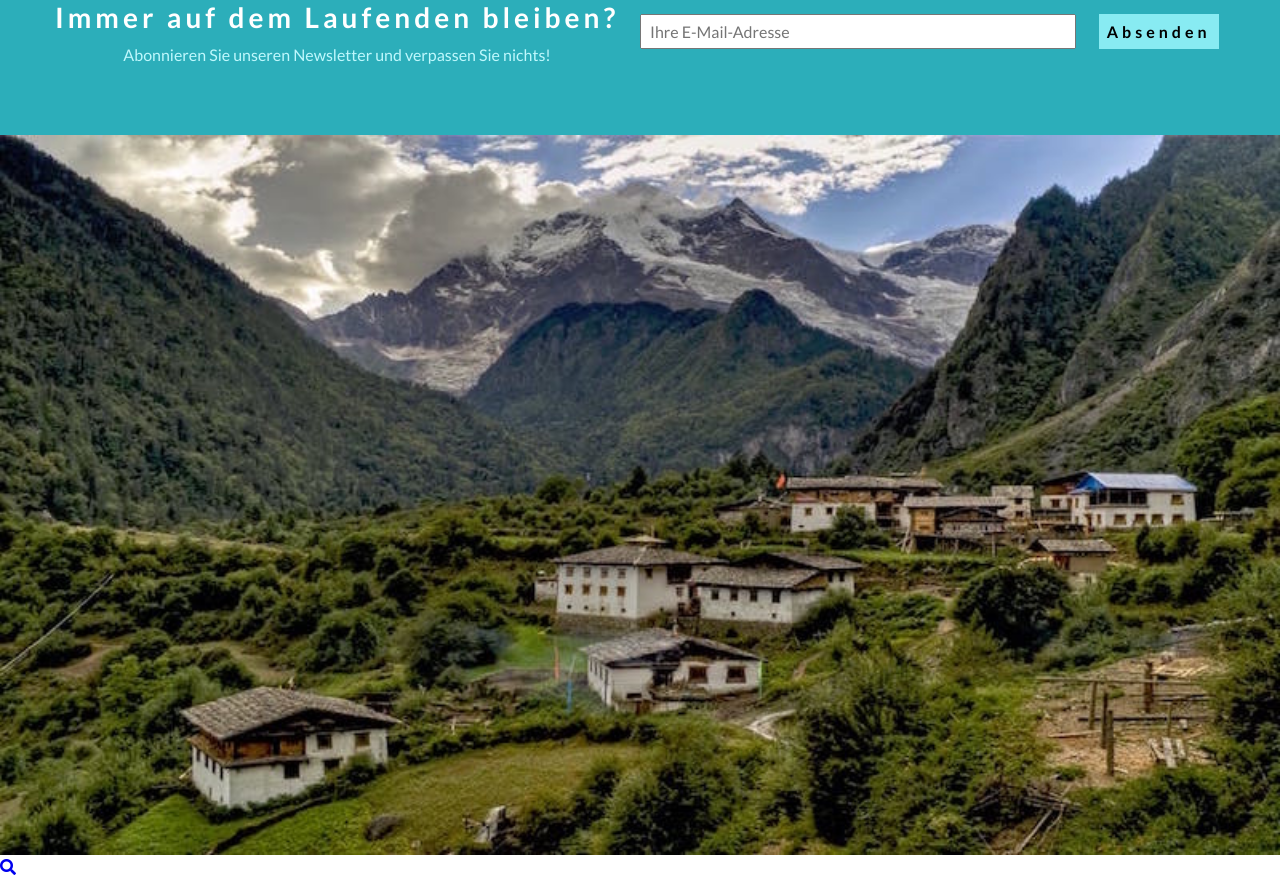
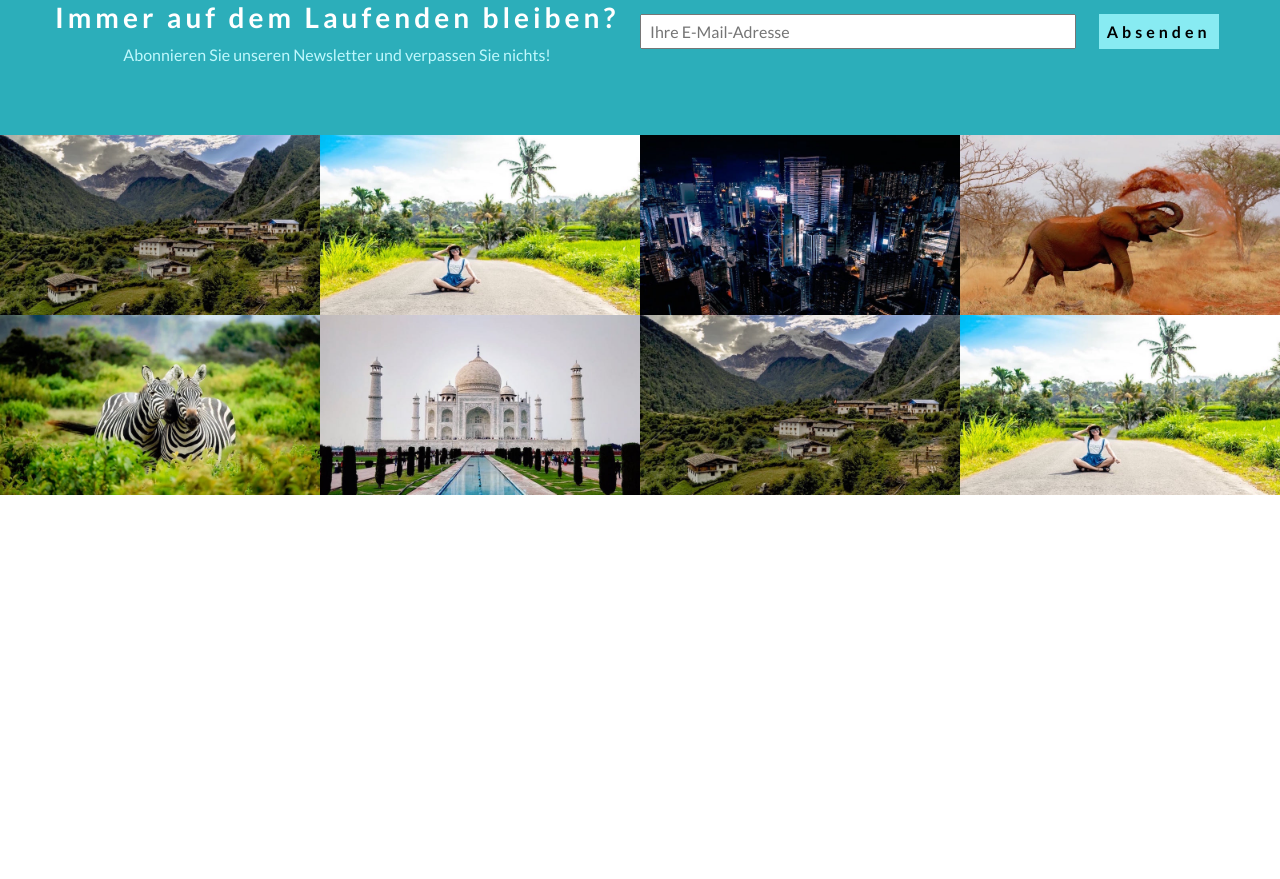
Before and after one commit to Diizzii/reisebuero-template, a plain HTML site: page index.html in a window 1280 px wide. Shown: the part 3307-4186 px from the top of the page. After the commit the page ends 3802 px from the top, so only its background shows below. Drawn offline with Linux system fonts and the light colour scheme.

Commit message:
30081030

```diff
--- a/css/styles.css
+++ b/css/styles.css
@@ -424,6 +424,8 @@ p {
 .contact {
   background-color: var(--clr-primary-5);
   text-align: center;
+  max-width: 100vw;
+  overflow: hidden;
 }
 
 .contact-title {
@@ -483,4 +485,50 @@ p {
 
 /* Gallery */
 
+.gallery-img-container {
+  position: relative;
+  margin: 0;
+}
+
+.gallery-icon {
+  position: absolute;
+  left: 50%;
+  top: 50%;
+  font-size: 2rem;
+  color: var(--clr-white);
+  z-index: 1;
+  transform: translateX(-50%);
+  transform: translateY(-50%);
+  opacity: 0%;
+}
+
+.gallery-img-container:hover .gallery-icon {
+  opacity: 100%;
+  transition: var(--transition);
+}
+
+@media screen and (min-width: 576px) {
+  .gallery {
+    display: flex;
+    flex-wrap: wrap;
+    justify-content: space-around;
+  }
+
+  .gallery-center {
+    width: 50%;
+  }
+}
+
+@media screen and (min-width: 992px) {
+  .gallery-center {
+    width: 33.33%;
+  }
+}
+
+@media screen and (min-width: 1200px) {
+  .gallery-center {
+    width: 25%;
+  }
+}
+
 /* Footer */
--- a/index.html
+++ b/index.html
@@ -248,10 +248,59 @@
     <!-- contact end -->
 
     <!-- gallery  -->
-    <section id="gallery">
+    <section class="gallery" id="gallery">
       <div class="gallery-center">
         <article class="gallery-img-container">
           <img src="./images/tour-1.jpeg" alt="tour1" class="gallery-img" />
+          <a href="#" class="gallery-icon"><i class="fas fa-search"></i></a>
+        </article>
+      </div>
+
+      <div class="gallery-center">
+        <article class="gallery-img-container">
+          <img src="./images/tour-2.jpeg" alt="tour2" class="gallery-img" />
+          <a href="#" class="gallery-icon"><i class="fas fa-search"></i></a>
+        </article>
+      </div>
+
+      <div class="gallery-center">
+        <article class="gallery-img-container">
+          <img src="./images/tour-3.jpeg" alt="tour3" class="gallery-img" />
+          <a href="#" class="gallery-icon"><i class="fas fa-search"></i></a>
+        </article>
+      </div>
+
+      <div class="gallery-center">
+        <article class="gallery-img-container">
+          <img src="./images/tour-4.jpeg" alt="tour4" class="gallery-img" />
+          <a href="#" class="gallery-icon"><i class="fas fa-search"></i></a>
+        </article>
+      </div>
+
+      <div class="gallery-center">
+        <article class="gallery-img-container">
+          <img src="./images/tour-5.jpeg" alt="tour5" class="gallery-img" />
+          <a href="#" class="gallery-icon"><i class="fas fa-search"></i></a>
+        </article>
+      </div>
+
+      <div class="gallery-center">
+        <article class="gallery-img-container">
+          <img src="./images/tour-6.jpeg" alt="tour6" class="gallery-img" />
+          <a href="#" class="gallery-icon"><i class="fas fa-search"></i></a>
+        </article>
+      </div>
+
+      <div class="gallery-center">
+        <article class="gallery-img-container">
+          <img src="./images/tour-1.jpeg" alt="tour1" class="gallery-img" />
+          <a href="#" class="gallery-icon"><i class="fas fa-search"></i></a>
+        </article>
+      </div>
+
+      <div class="gallery-center">
+        <article class="gallery-img-container">
+          <img src="./images/tour-2.jpeg" alt="tour2" class="gallery-img" />
           <a href="#" class="gallery-icon"><i class="fas fa-search"></i></a>
         </article>
       </div>
```
